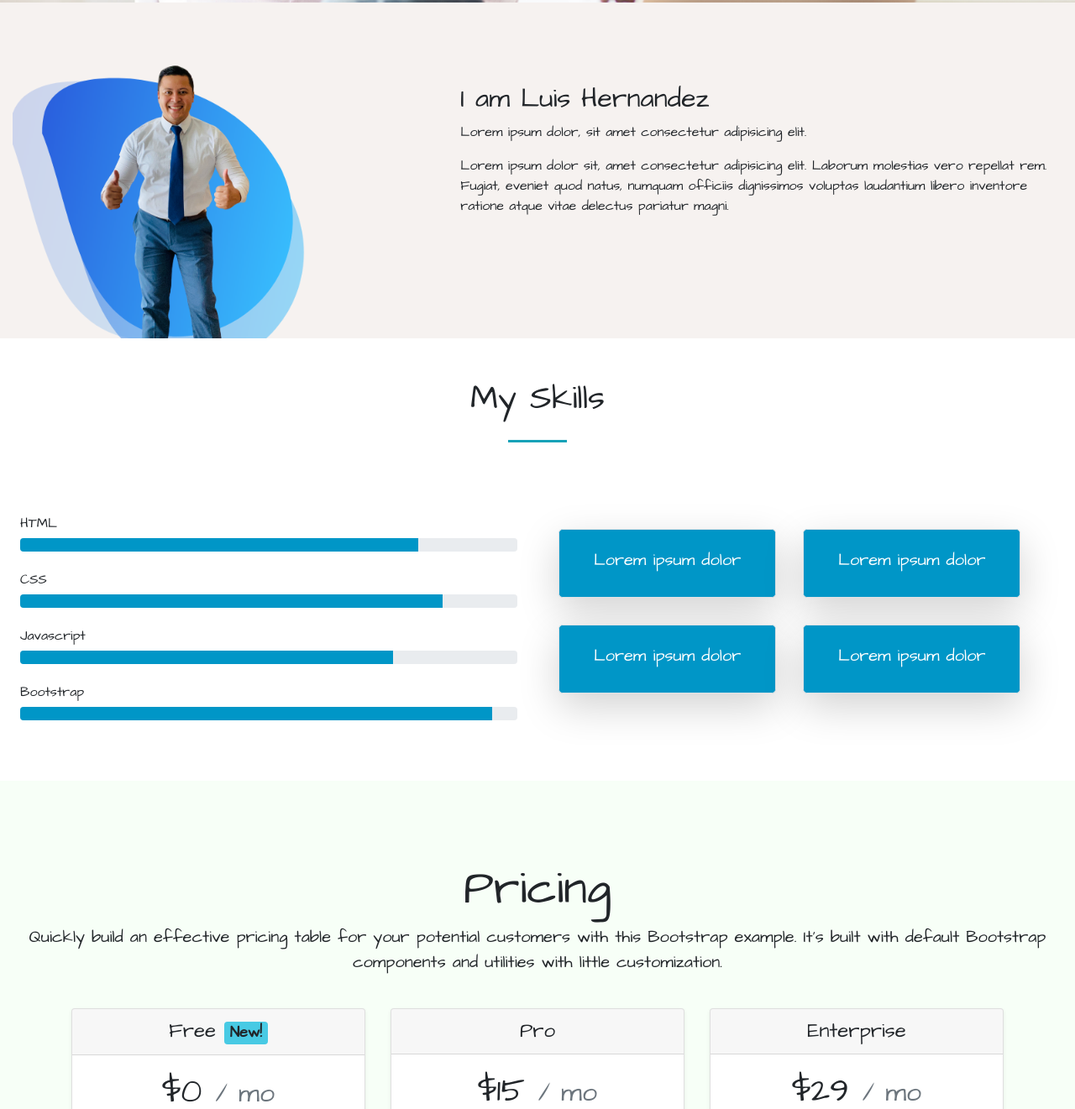
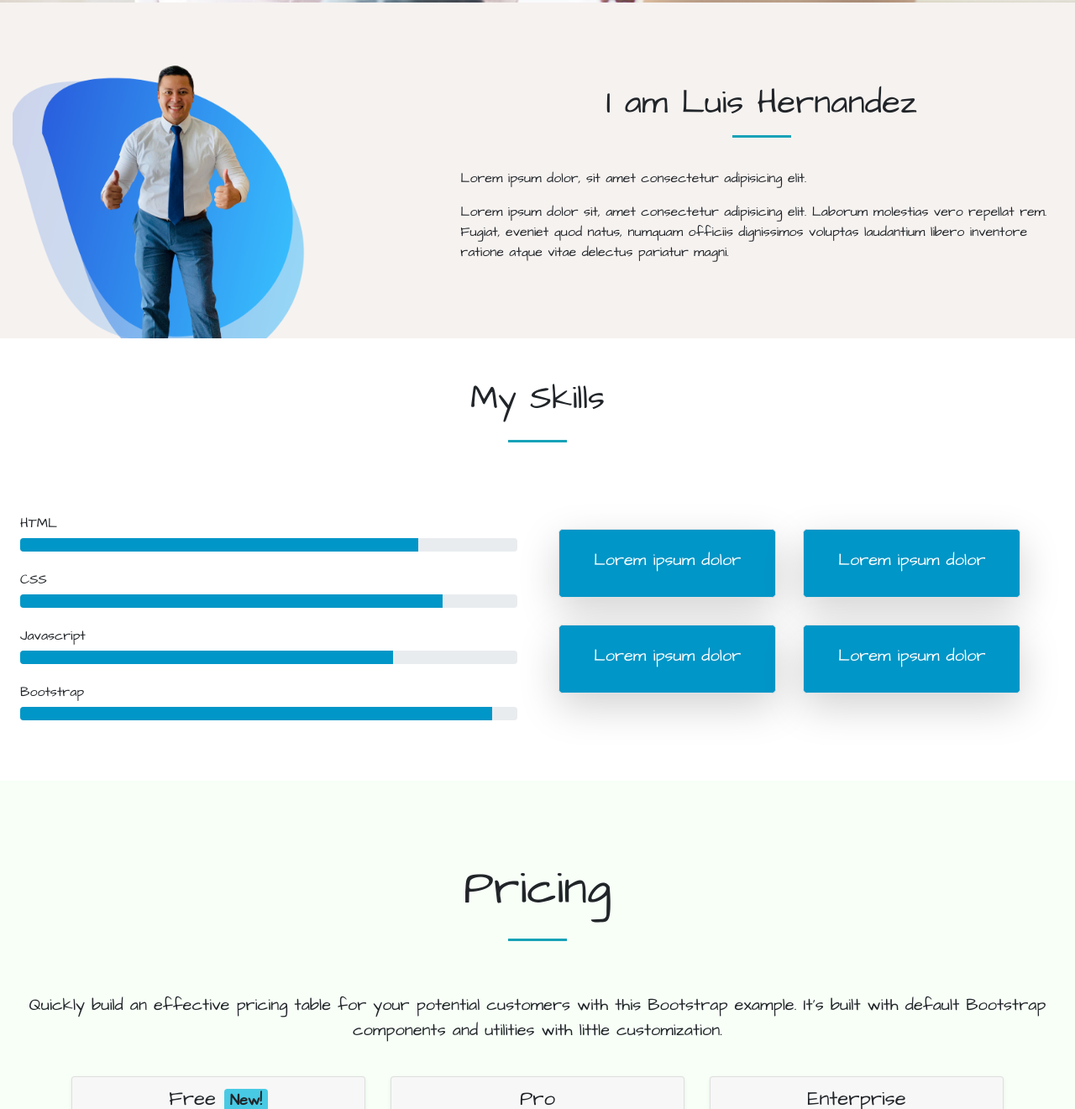
Before and after one commit to lhernandez19/BootstrapResume, a plain HTML site: page index.html in a window 1280 px wide. Shown: the part 653-1974 px from the top of the page at 84% size. Drawn offline with Linux system fonts and the light colour scheme.

Commit message:
separator

```diff
--- a/index.html
+++ b/index.html
@@ -86,7 +86,8 @@
 					<img src="/images/diego1.png" height="400px" width="400px" alt="" />
 				</div>
 				<div class="col-7 pt-5 mt-5" >
-					<h2>I am Luis Hernandez</h2>
+					<h1 class="text-center">I am Luis Hernandez</h1>
+					<p class="customSeparator"></p>
 					<p>Lorem ipsum dolor, sit amet consectetur adipisicing elit.</p>
 					<p>
 						Lorem ipsum dolor sit, amet consectetur adipisicing elit. Laborum
@@ -180,6 +181,7 @@
 		<div class="container-fluid py-5 bg2" id="pricing">
 			<div class="pricing-header px-3 py-3 pt-md-5 pb-md-4 mx-auto text-center">
 				<h1 class="display-4">Pricing</h1>
+				<p class="customSeparator"></p>
 				<p class="lead">
 					Quickly build an effective pricing table for your potential customers
 					with this Bootstrap example. It’s built with default Bootstrap
```
